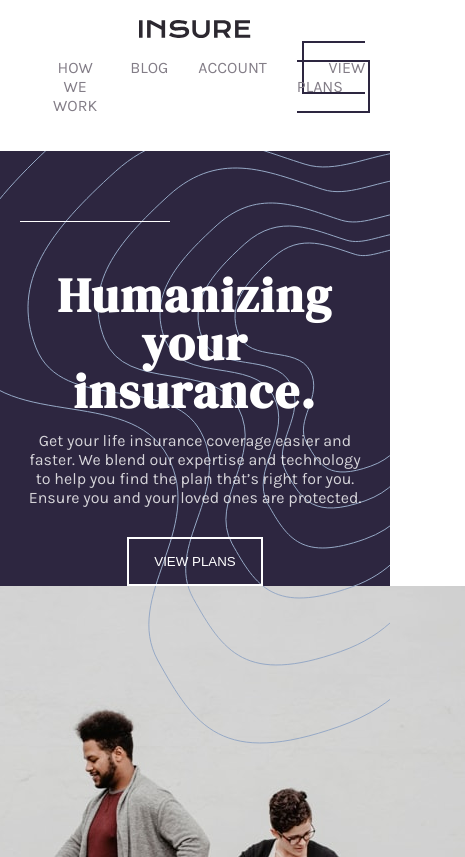
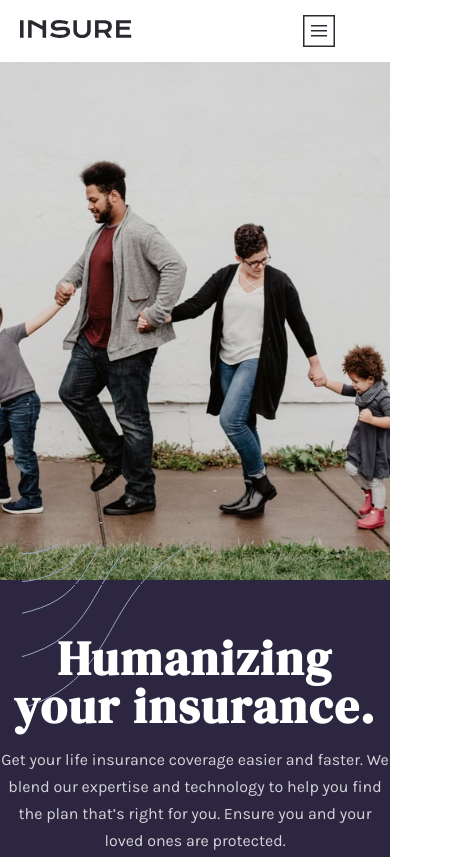
Before and after one commit to scarx2001/insur-landing, a plain HTML site: page insur-landing/index.html in a window 390 px wide. Shown: the top 857 px of the page, 465 px wide, since content can reach past the window. Drawn offline with Linux system fonts and the light colour scheme.

Commit message:
mobile-design /SCARX-T-3

```diff
--- a/insur-landing/index.html
+++ b/insur-landing/index.html
@@ -23,8 +23,11 @@
         <div class="container">
           <div class="flex">
             <div>
-              <img src="./images/logo.svg" alt="logo" />
+              <img class="header-logo" src="./images/logo.svg" alt="logo" />
             </div>
+            <button class="btn-mobile">
+              <img src="./images/icon-hamburger.svg" alt="hamburger-menu" />
+            </button>
             <ul class="nav-ul">
               <li class="nav-li"><a class="nav-a" href="#">HOW WE WORK</a></li>
               <li class="nav-li"><a class="nav-a" href="#">BLOG</a></li>
@@ -40,7 +43,7 @@
     </header>
     <section class="purple-background">
       <div class="container">
-        <div class="flex">
+        <div class="flex align-start reverse-mobile">
           <div style="position: relative; z-index: 2">
             <h1 class="line-top">
               Humanizing <br />
@@ -70,7 +73,7 @@
         <div class="title">
           <img src="./images/icon-snappy-process.svg" alt="snappy-process" />
           <h3>Snappy Process</h3>
-          <p>
+          <p class="mobile-p">
             Our application process can be completed in minutes, not hours.
             Don’t get stuck filling in tedious forms.
           </p>
@@ -82,7 +85,7 @@
             alt="icon-affordable-prices"
           />
           <h3>Affordable Prices</h3>
-          <p>
+          <p class="mobile-p">
             We don’t want you worrying abouthigh monthly costs. Our prices may
             be low, but we still offer the best coverage possible.
           </p>
@@ -90,7 +93,7 @@
         <div class="title">
           <img src="./images/icon-people-first.svg" alt="People-First-icon" />
           <h3>People First</h3>
-          <p>
+          <p class="mobile-p">
             Our plans aren’t full of conditions and clauses to prevent payouts.
             We make sure you’re covered when you need it.
           </p>
@@ -103,7 +106,9 @@
           <h2 class="bg-purpel-h2">Find out more about how we work</h2>
         </div>
 
-        <a href=""><button type="button">how we work</button> </a>
+        <a href="" cla
+          ><button class="btn-mob" type="button">how we work</button>
+        </a>
       </div>
     </section>
     <footer>
--- a/insur-landing/style.css
+++ b/insur-landing/style.css
@@ -32,6 +32,7 @@ h3 {
 }
 p {
   opacity: 0.8;
+  line-height: 1.7;
 }
 .m {
   margin-bottom: 30px;
@@ -71,6 +72,9 @@ p {
 }
 nav {
   background-color: white;
+}
+.btn-mobile {
+  display: none;
 }
 .nav-hov {
   text-transform: uppercase;
@@ -148,6 +152,7 @@ button:hover {
 }
 .img {
   margin-bottom: -250px;
+  max-width: 100%;
 }
 
 .bg-purpel {
@@ -197,6 +202,7 @@ footer::before {
   position: absolute;
   top: 0;
   left: 0;
+
   background-repeat: no-repeat;
   background-position: top left;
   height: 100%;
@@ -249,10 +255,84 @@ footer li a:hover {
   body {
     text-align: center;
   }
+  nav .flex {
+    flex-direction: row;
+  }
+  .btn-mobile {
+    margin-left: 145px;
+    display: flex;
+    color: transparent;
+    border: 0;
+  }
+  .header-logo {
+    margin-left: 20px;
+  }
+  nav li {
+    display: none;
+  }
   footer.flex div {
     width: 100%;
+  }
+  .line-top::before {
+    background-color: var(--dark-violet);
+  }
+  .container {
+    padding: 0;
   }
   footer ul.flex {
     flex-direction: row;
   }
+  .purple-background {
+    padding-top: 0;
+    margin-bottom: 150px;
+  }
+  footer::before {
+    background-image: url(./images/bg-pattern-footer-mobile.svg);
+  }
+  .btn-mob {
+    margin-bottom: 50px;
+  }
+  .bg-purpel {
+  }
+  .bg-purpel::before {
+    background-repeat: no-repeat;
+    background-image: url(./images/bg-pattern-how-we-work-mobile.svg);
+  }
+  .img {
+    margin-bottom: 0;
+    width: 100%;
+  }
+  .mdx {
+    display: inline-block;
+    margin-left: -40px;
+
+    max-width: calc(100% + 40px);
+  }
+  .purple-background::after {
+    background-image: url(./images/bg-pattern-intro-left-mobile.svg);
+    top: 482px;
+
+    right: 200px;
+  }
+  .purple-background::before {
+    display: none;
+  }
+  h2 {
+    font-size: 250%;
+  }
+
+  .mobile-p {
+    color: gray;
+  }
+  .line-violet::before {
+    left: 50%;
+    transform: translateX(-50%);
+  }
+  .reverse-mobile {
+    flex-direction: column-reverse;
+  }
+  .bg-purpel-h2 {
+    width: 100%;
+    padding: 40px 12px;
+  }
 }
```
